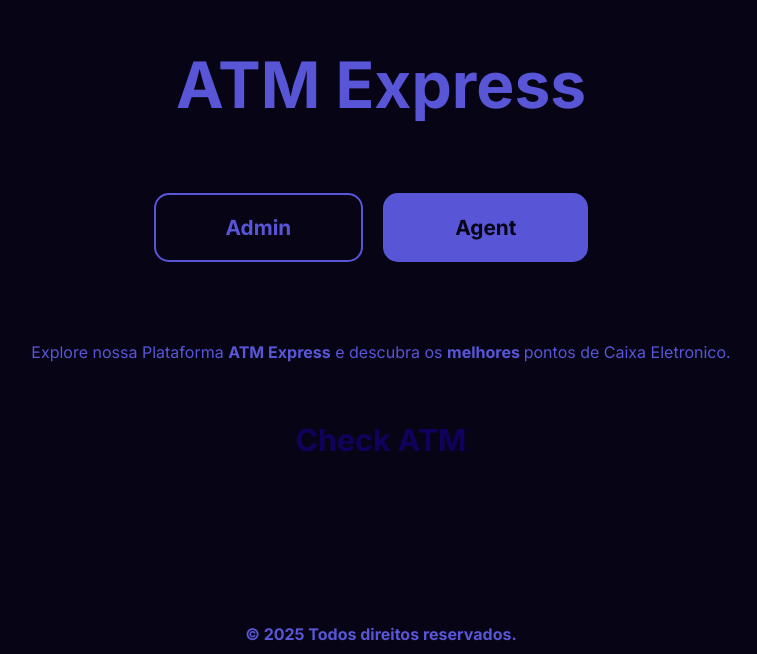
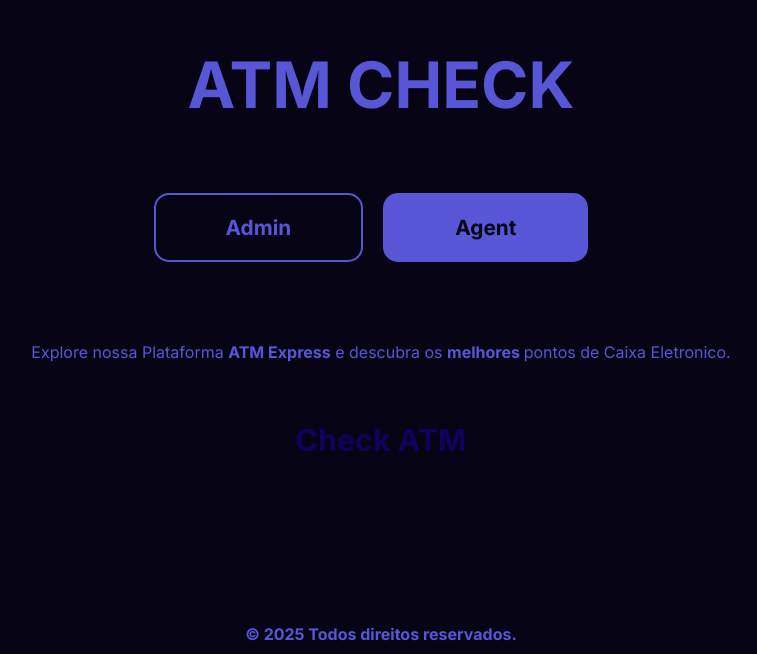
Before and after one commit to RICX-FN/ATM-CHECK, a React (Create React App) app in the folder frontend/: page / in a window 1280 px wide. Shown: the part 146-800 px from the top of the page, without its empty margins (259-1016 px from the left). Built offline with nearby package versions, Linux system fonts and the light colour scheme.

Commit message:
alterei o titulo da pag

```diff
--- a/frontend/src/pages/home/App.tsx
+++ b/frontend/src/pages/home/App.tsx
@@ -3,7 +3,7 @@ import '../home/home.css';
 
 function App() {
   useEffect(() => {
-    document.title = "Home - login";
+    document.title = "ATM CHECK";
   }, []);
 
   return (
@@ -12,7 +12,7 @@ function App() {
       <main>
         <div className="conteiner">
           <div className='titulo'>
-            <h1>ATM Express</h1>
+            <h1>ATM CHECK</h1>
           </div>
 
           <div className='btn-conteiner'>
```
